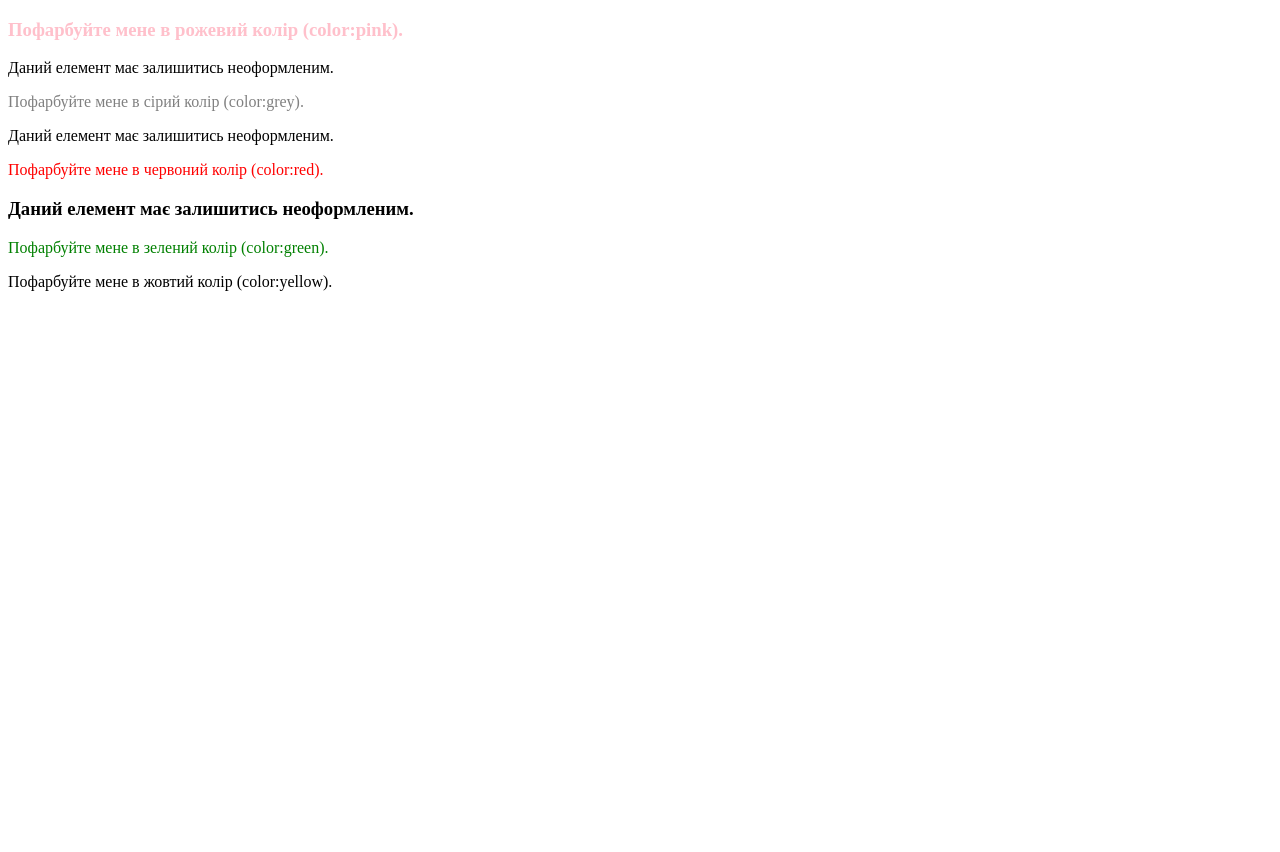
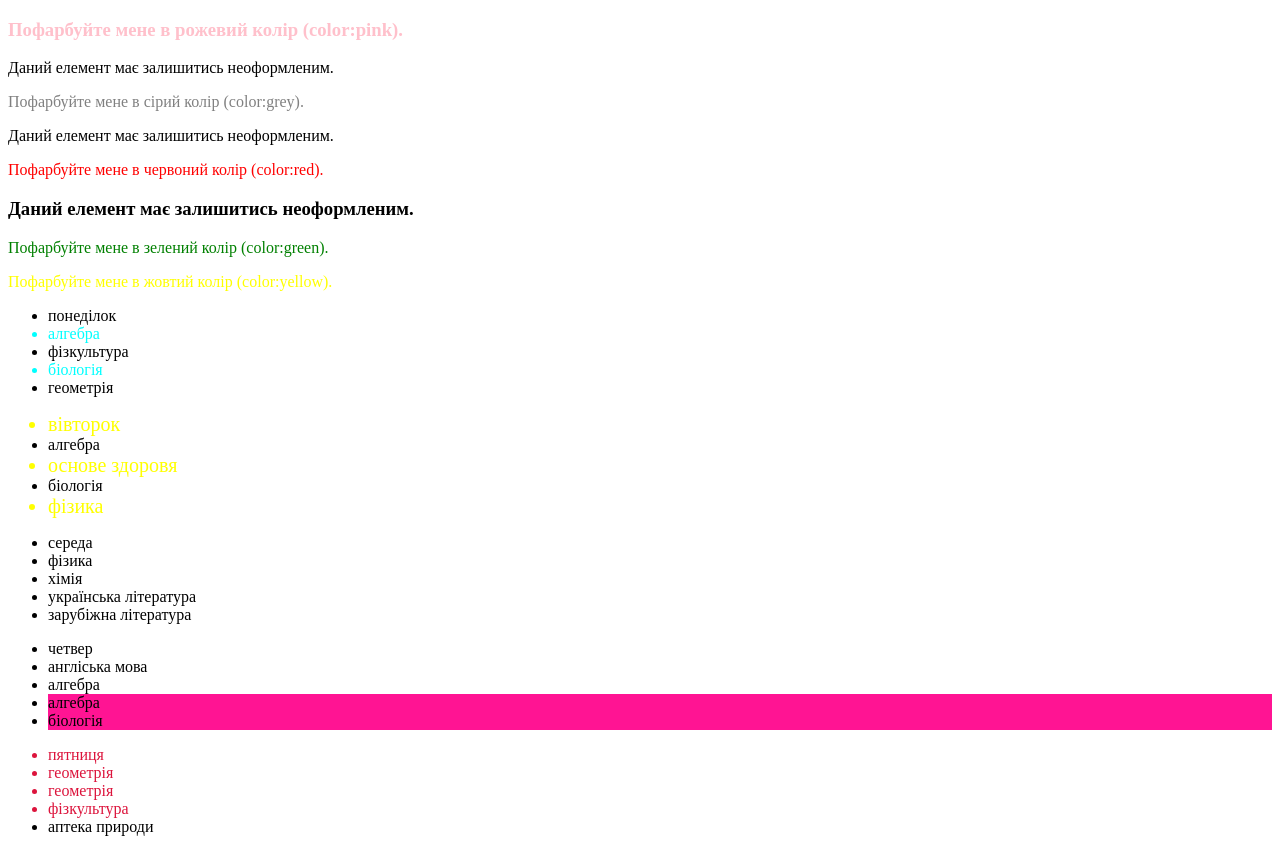
Before and after one commit to kret1ks/HW-10, a plain HTML site: page index.html in a window 1280 px wide. Before the commit the page ends 800 px from the top, so only its background shows below. Drawn offline with Linux system fonts and the light colour scheme.

```diff
--- a/css/styl.css
+++ b/css/styl.css
@@ -14,6 +14,37 @@ div+h3+p {
     color: green;
 }
 
-.yellow {
+.yellow{
     color: yellow;
 }
+.list1>li:hover{
+    color: lightgreen;
+    background-color: tomato;
+
+}
+.list-1>li:nth-child(even){
+    color: aqua;
+}
+.list-1>li:last-child{
+    color: forestgreeng;
+}
+.list-2>li:nth-child(odd){
+    font-size: 20px;
+    color: yellow;
+}
+.list-3>li:nth-child(3){
+    color: red;
+}
+.list-4>li:nth-child(n+4){
+    background-color: deeppink;
+}
+.list-4>li>:first-child{
+    background-color: khaki;
+}
+.list-4>li:nth-child(3):hover{
+    color: coral;
+    font-size: 30px;
+}
+.list-5>li:nth-child(-n+4){
+    color: crimson;
+}
--- a/index.html
+++ b/index.html
@@ -19,8 +19,43 @@
         </div>
         <h3>Даний елемент має залишитись неоформленим.</h3>
         <p>Пофарбуйте мене в зелений колір (color:green).</p>
-        <p class="link">Пофарбуйте мене в жовтий колір (color:yellow).</p>
+        <p class="yellow">Пофарбуйте мене в жовтий колір (color:yellow).</p>
     </div>
+    <ul class="list-1">
+        <li>понеділок</li>
+        <li>алгебра</li>
+        <li>фізкультура</li>
+        <li>біологія</li>
+        <li>геометрія</li>
+    </ul>
+    <ul class="list-2">
+        <li>вівторок</li>
+        <li>алгебра</li>
+        <li>основе здоровя</li>
+        <li>біологія</li>
+        <li>фізика</li>
+    </ul class="list-3">
+    <ul>
+        <li>середа</li>
+        <li>фізика</li>
+        <li>хімія</li>
+        <li>українська література</li>
+        <li>зарубіжна література</li>
+    </ul>
+    <ul class="list-4">
+        <li>четвер</li>
+        <li>англіська мова</li>
+        <li>алгебра</li>
+        <li>алгебра</li>
+        <li>біологія</li>
+    </ul>
+    <ul class="list-5">
+        <li>пятниця</li>
+        <li>геометрія</li>
+        <li>геометрія</li>
+        <li>фізкультура</li>
+        <li>аптека природи</li>
+    </ul>
 </body>
 
 </html>
```
